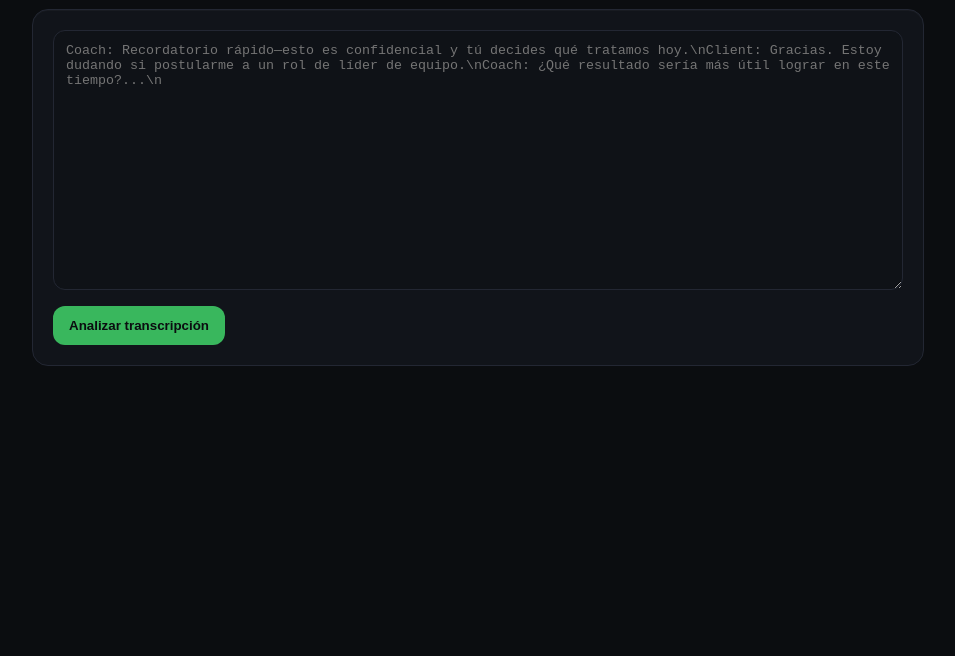
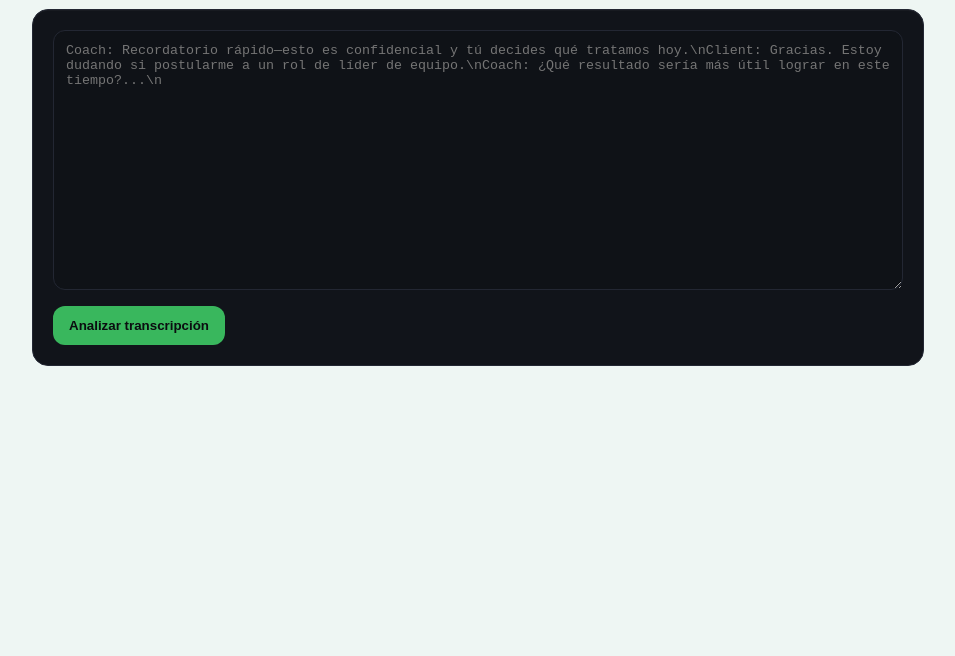
Before and after one commit to franciscorosalesf/scorecard-web, a website: page index.html in a window 1280 px wide. Shown: the part 144-800 px from the top of the page, without its empty margins (162-1117 px from the left). Drawn offline with Linux system fonts and the light colour scheme.

Commit message:
Update index.html

```diff
--- a/index.html
+++ b/index.html
@@ -11,7 +11,7 @@
 
 /* ===== Brand tokens — change ONLY these to restyle ===== */
 :root{
-  --ink:#0B0D10;          /* page background */
+  --ink:#EEF6F3;          /* page background */
   --text:#E6E9EF;         /* main text */
   --muted:#9AA3B2;        /* secondary text */
   --card:#11141A;         /* card background */
```
